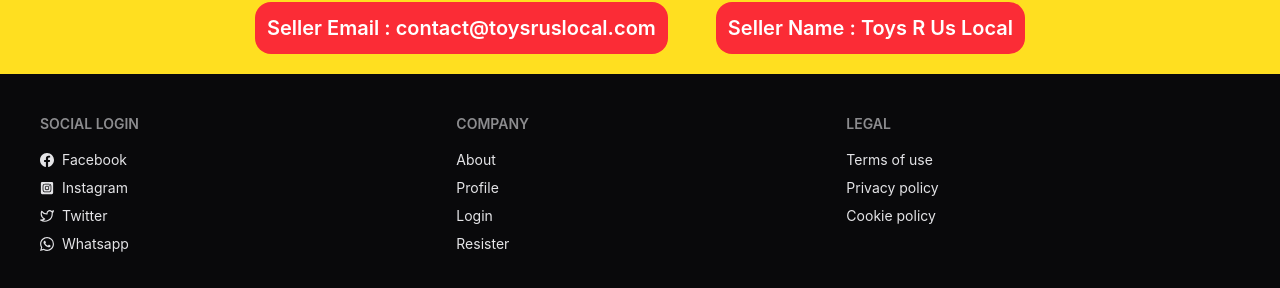
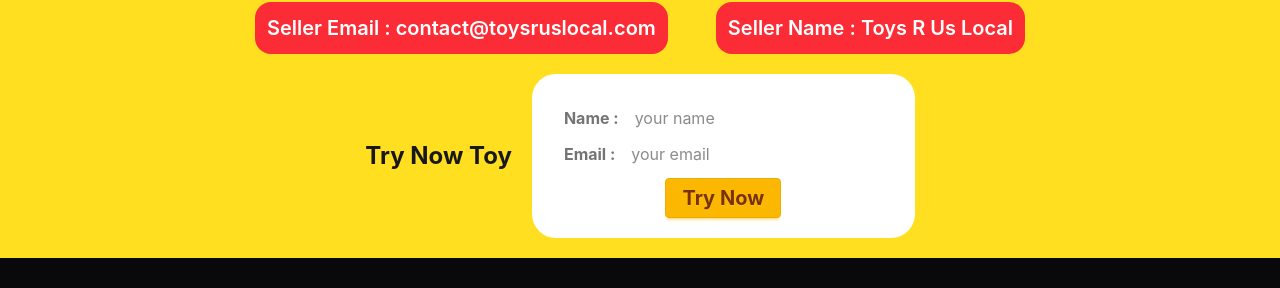
Before and after one commit to robosoumen/toy-universe, a React (Vite) app: page /card-details/1 in a window 1280 px wide. Shown: the part 626-914 px from the top of the page. Built offline with nearby package versions, Linux system fonts and the light colour scheme; no server answers; sample sign-in values are in the browser's storage.

Commit message:
hydratefallbackelement or other css done

```diff
--- a/src/Pages/CardDetails.jsx
+++ b/src/Pages/CardDetails.jsx
@@ -22,6 +22,15 @@
     toyName,
     description,
   } = filterToy;
+
+  // handleFormSubmit
+  const handleFormSubmit = (e) => {
+    e.preventDefault();
+    const name = e.target.name.value;
+    const email = e.target.email.value;
+    console.log(name, email);
+    alert("form submit successful");
+  };
   return (
     <div className="bg-yellow-300 space-y-5">
       <header>
@@ -30,21 +39,56 @@
       {/* card */}
       <div className="flex space-y-5 flex-col items-center">
         <div className="space-y-2">
-          <img className="rounded-4xl" src={pictureURL} alt="" />
+          <img className="rounded-4xl w-[600px] h-[300px]"  src={pictureURL} alt="" />
           <p className="flex justify-center text-3xl font-bold">{toyName}</p>
         </div>
         <div className="flex justify-between text-xl gap-15 font-semibold">
-          <p className="bg-red-500 p-3 rounded-2xl text-white">Available Quantity : {availableQuantity}</p>
-          <p className="bg-red-500 p-3 rounded-2xl text-white">Price : {price}</p>
-          <p className="bg-red-500 p-3 rounded-2xl text-white">Ratings : {rating}</p>
+          <p className="bg-red-500 p-3 rounded-2xl text-white">
+            Available Quantity : {availableQuantity}
+          </p>
+          <p className="bg-red-500 p-3 rounded-2xl text-white">
+            Price : {price}
+          </p>
+          <p className="bg-red-500 p-3 rounded-2xl text-white">
+            Ratings : {rating}
+          </p>
         </div>
         <div className="flex gap-16 text-xl font-semibold">
-          <p className="bg-red-500 p-3 rounded-2xl text-white">Description : {description}</p>
-          <p className="bg-red-500 p-3 rounded-2xl text-white">Category : {subCategory}</p>
+          <p className="bg-red-500 p-3 rounded-2xl text-white">
+            Description : {description}
+          </p>
+          <p className="bg-red-500 p-3 rounded-2xl text-white">
+            Category : {subCategory}
+          </p>
         </div>
         <div className="flex gap-12 text-xl font-semibold">
-          <p className="bg-red-500 p-3 rounded-2xl text-white">Seller Email : {sellerEmail}</p>
-          <p className="bg-red-500 p-3 rounded-2xl text-white">Seller Name : {sellerName}</p>
+          <p className="bg-red-500 p-3 rounded-2xl text-white">
+            Seller Email : {sellerEmail}
+          </p>
+          <p className="bg-red-500 p-3 rounded-2xl text-white">
+            Seller Name : {sellerName}
+          </p>
+        </div>
+
+        <div className="flex gap-5">
+          <p className="flex items-center text-2xl font-bold">Try Now Toy</p>
+        <div className="bg-white p-5 rounded-3xl">
+          <form onSubmit={handleFormSubmit}>
+            <div className=" flex gap-4 m-3">
+              <label className="label font-bold">Name : </label>
+              <input placeholder="your name" name="name" type="text" />
+            </div>
+            <div className="flex gap-4 m-3">
+              <label className="label font-bold">Email : </label>
+              <input placeholder="your email" name="email" type="text" />
+            </div>
+            <div className="flex justify-center">
+              <button className="text-xl font-bold btn btn-warning">
+                Try Now
+              </button>
+            </div>
+          </form>
+        </div>
         </div>
       </div>
       <footer>
--- a/src/Router/Router.jsx
+++ b/src/Router/Router.jsx
@@ -23,10 +23,12 @@
         element: <About></About>,
       },
       {
-        path: '/profile',
-        element:<PrivateRoute>
-          <Profile></Profile>
-        </PrivateRoute>
+        path: "/profile",
+        element: (
+          <PrivateRoute>
+            <Profile></Profile>
+          </PrivateRoute>
+        ),
       },
     ],
   },
@@ -52,13 +54,10 @@
       </PrivateRoute>
     ),
     loader: () => fetch("/toy.json"),
+    hydrateFallbackElement: (
+      <span className="loading loading-bars loading-xl"></span>
+    ),
   },
-  // {
-  //   path:'/profile',
-  //   element: <PrivateRoute>
-  //     <Profile></Profile>
-  //   </PrivateRoute>
-  // },
   {
     path: "*",
     element: <div>404 error</div>,
```
